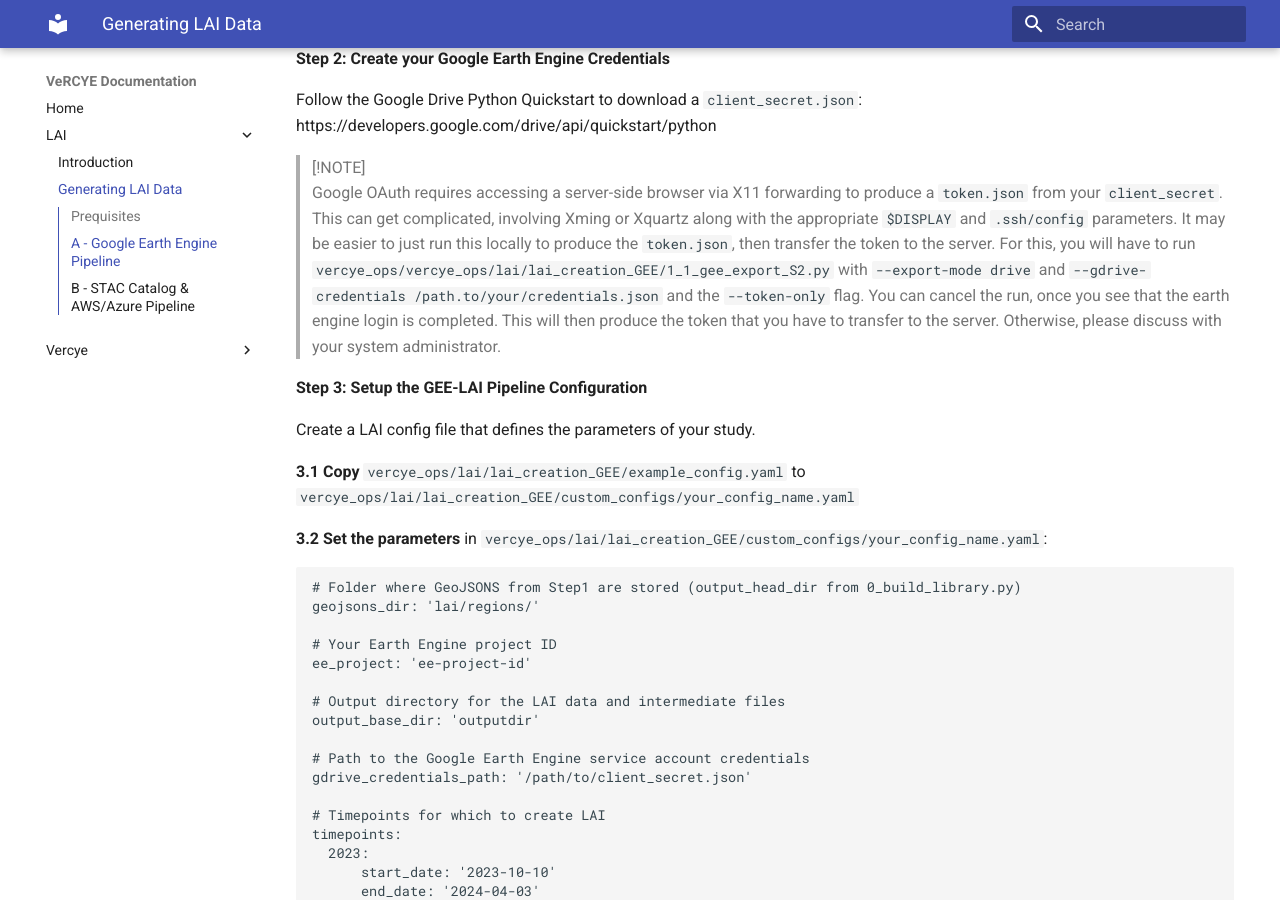
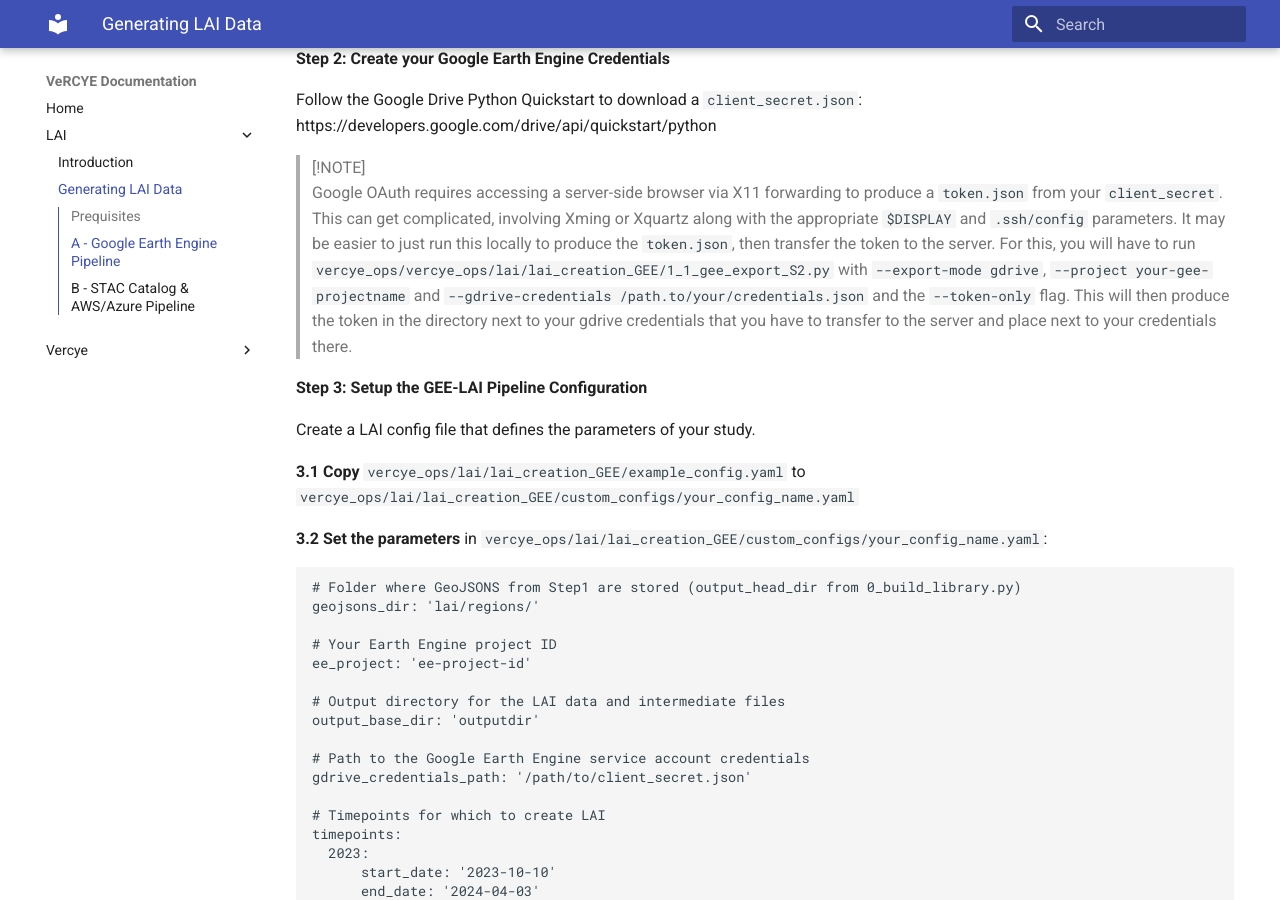
Before and after one commit to JPLMLIA/vercye_ops, an MkDocs documentation site: the page built from docs/docs/LAI/running.md, in a window 1280 px wide and 900 px high, scrolled down 1171 px. Built offline with MkDocs 1.6.1 and Material for MkDocs 9.7.7, drawn with Linux system fonts in a browser that asks for light colours; some of the changed text lies outside the part shown.

Commit message:
Updating requirements with google cloud dependancies to reduce user effort

```diff
--- a/docs/docs/LAI/running.md
+++ b/docs/docs/LAI/running.md
@@ -41,7 +41,7 @@
 Follow the Google Drive Python Quickstart to download a `client_secret.json`: https://developers.google.com/drive/api/quickstart/python
 
 > [!NOTE]
-> Google OAuth requires accessing a server-side browser via X11 forwarding to produce a `token.json` from your `client_secret `. This can get complicated, involving Xming or Xquartz along with the appropriate `$DISPLAY` and `.ssh/config` parameters. It may be easier to just run this locally to produce the `token.json`, then transfer the token to the server. For this, you will have to run `vercye_ops/vercye_ops/lai/lai_creation_GEE/1_1_gee_export_S2.py` with `--export-mode drive` and `--gdrive-credentials /path.to/your/credentials.json` and the `--token-only` flag. You can cancel the run, once you see that the earth engine login is completed. This will then produce the token that you have to transfer to the server. Otherwise, please discuss with your system administrator.
+> Google OAuth requires accessing a server-side browser via X11 forwarding to produce a `token.json` from your `client_secret `. This can get complicated, involving Xming or Xquartz along with the appropriate `$DISPLAY` and `.ssh/config` parameters. It may be easier to just run this locally to produce the `token.json`, then transfer the token to the server. For this, you will have to run `vercye_ops/vercye_ops/lai/lai_creation_GEE/1_1_gee_export_S2.py` with `--export-mode gdrive`, `--project your-gee-projectname` and `--gdrive-credentials /path.to/your/credentials.json` and the `--token-only` flag. This will then produce the token in the directory next to your gdrive credentials that you have to transfer to the server and place next to your credentials there.
 
 **Step 3: Setup the GEE-LAI Pipeline Configuration**
 
@@ -105,6 +105,8 @@
 - Data Standardization: Processes and standardizes the imagery data if it was split into multiple files from GEE
 - LAI Generation: Creates LAI products for each processed file
 - Optional Merging: Combines regional data into single daily files if specified in your config
+
+If you are running on a remote system and encounter an error related to `gcloud` installation missing, follow the instructions under [gcloud CLI](https://cloud.google.com/sdk/docs/install) to install the `gcloud CLI` on your system.
 
 **Performance Tuning**
 The `--cores` parameter controls parallel processing. While you can adjust this based on your system resources, there's usually no benefit to going beyond 10 cores - that's the maximum number of simultaneous export jobs allowed under GEE's educational and non-profit licenses.
--- a/requirements.txt
+++ b/requirements.txt
@@ -5,6 +5,8 @@
 earthengine-api
 gdal
 geopandas
+google-auth
+google-auth-oauthlib
 joblib
 kaleido==0.2.1  # For static image plots in plotly
 matplotlib
```
